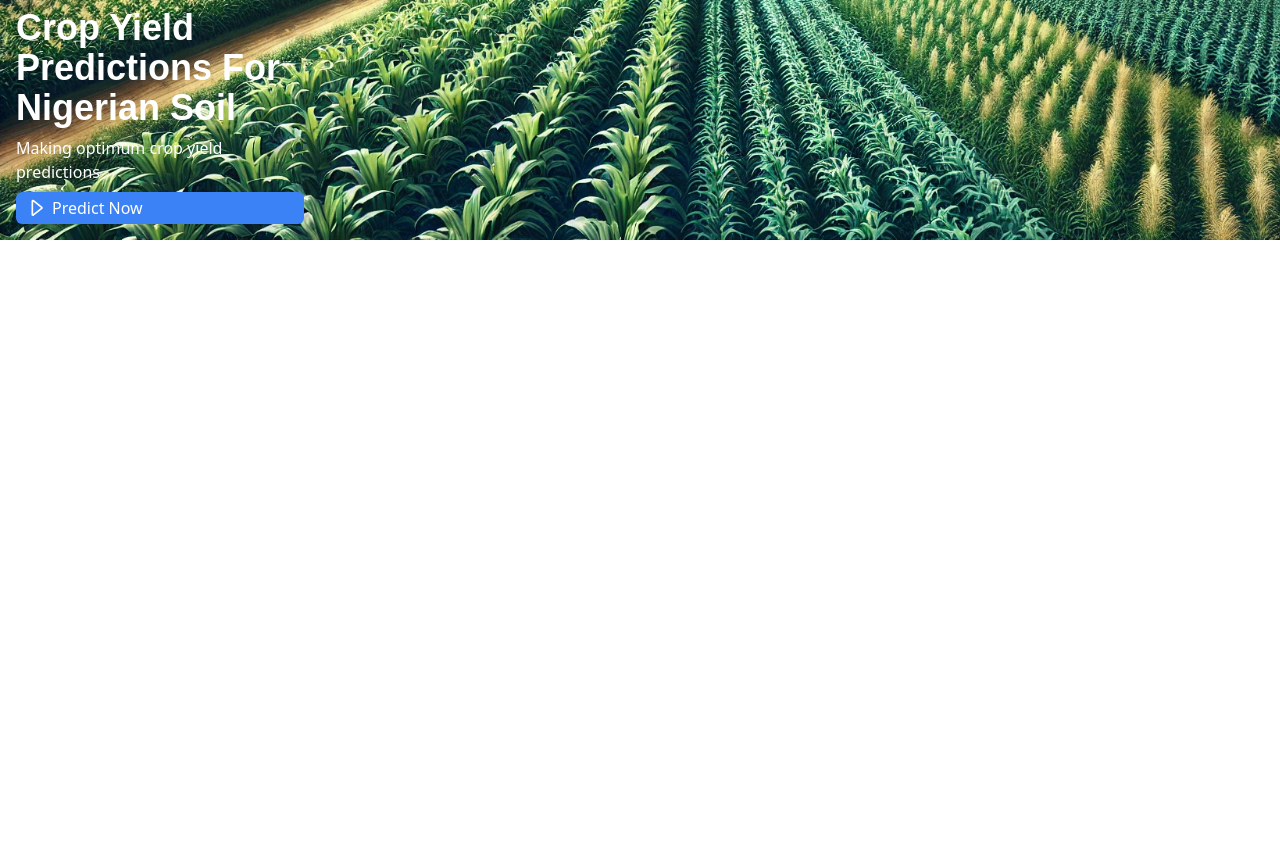
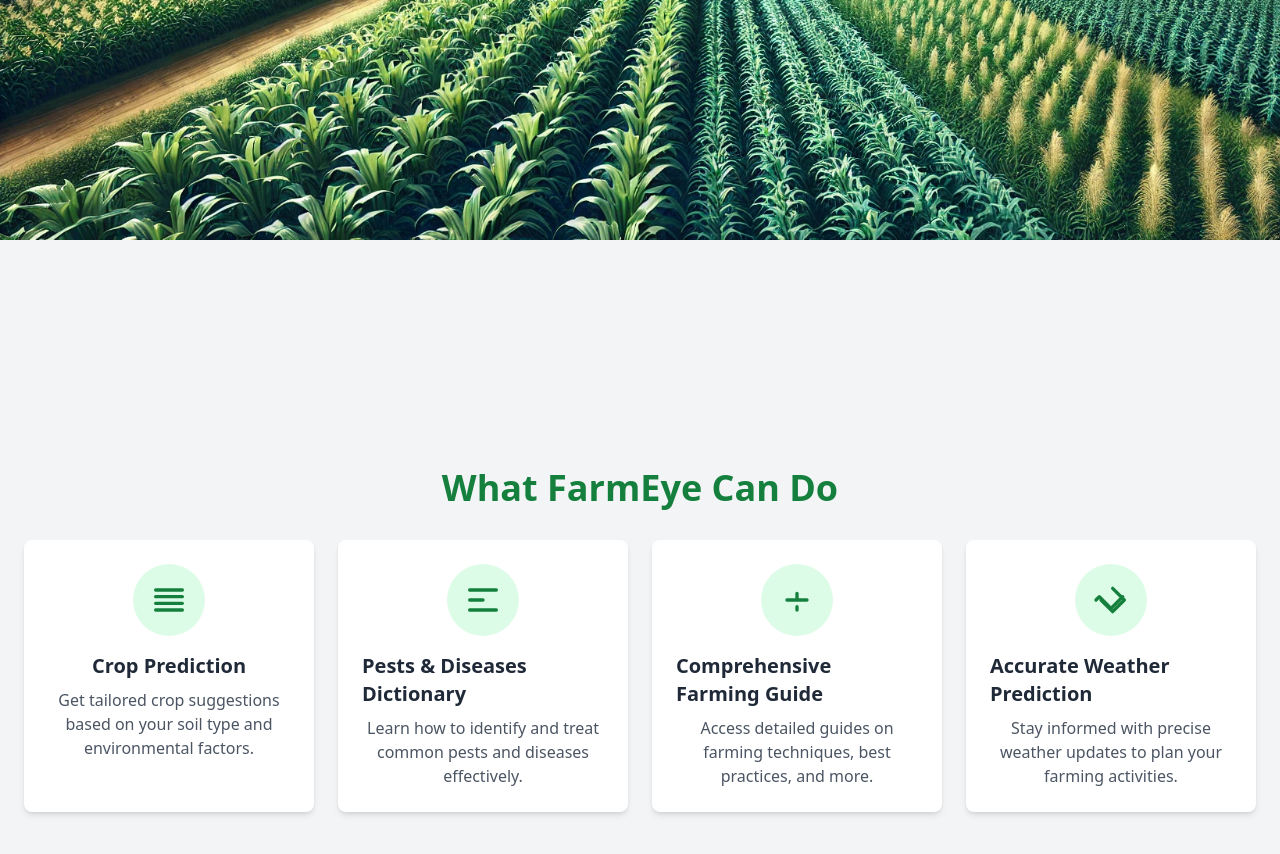
Before and after one commit to ezinneanne/farmeyeml, a Vue app in the folder frontend/vue-frontend/: page / in a window 1280 px wide. Shown: the part 560-1414 px from the top of the page. Before the commit the page ends 800 px from the top, so only its background shows below. Built offline with nearby package versions, Linux system fonts and the light colour scheme.

Commit message:
first commit

```diff
--- /dev/null
+++ b/frontend/vue-frontend/src/components/Features.vue
@@ -0,0 +1,72 @@
+<template>
+    <header class="relative min-h-screen flex flex-col items-center justify-center bg-gray-100 overflow-hidden">
+      <!-- Section Title -->
+      <h1 class="text-4xl font-extrabold text-green-700 mb-8 text-center">
+        What FarmEye Can Do
+      </h1>
+
+      <!-- Features Section -->
+      <div class="grid grid-cols-1 sm:grid-cols-2 lg:grid-cols-4 gap-6 px-6 max-w-7xl">
+        <!-- Feature Card -->
+        <div class="flex flex-col items-center p-6 bg-white rounded-lg shadow-md">
+          <div class="p-4 bg-green-100 rounded-full mb-4">
+            <svg xmlns="http://www.w3.org/2000/svg" class="h-10 w-10 text-green-700" fill="none" viewBox="0 0 24 24" stroke="currentColor">
+              <path stroke-linecap="round" stroke-linejoin="round" stroke-width="2" d="M4 6h16M4 10h16M4 14h16M4 18h16" />
+            </svg>
+          </div>
+          <h3 class="text-xl font-semibold text-gray-800 mb-2">Crop Prediction</h3>
+          <p class="text-gray-600 text-center">
+            Get tailored crop suggestions based on your soil type and environmental factors.
+          </p>
+        </div>
+
+        <!-- Feature Card -->
+        <div class="flex flex-col items-center p-6 bg-white rounded-lg shadow-md">
+          <div class="p-4 bg-green-100 rounded-full mb-4">
+            <svg xmlns="http://www.w3.org/2000/svg" class="h-10 w-10 text-green-700" fill="none" viewBox="0 0 24 24" stroke="currentColor">
+              <path stroke-linecap="round" stroke-linejoin="round" stroke-width="2" d="M4 6h16M4 12h8m-8 6h16" />
+            </svg>
+          </div>
+          <h3 class="text-xl font-semibold text-gray-800 mb-2">Pests & Diseases Dictionary</h3>
+          <p class="text-gray-600 text-center">
+            Learn how to identify and treat common pests and diseases effectively.
+          </p>
+        </div>
+
+        <!-- Feature Card -->
+        <div class="flex flex-col items-center p-6 bg-white rounded-lg shadow-md">
+          <div class="p-4 bg-green-100 rounded-full mb-4">
+            <svg xmlns="http://www.w3.org/2000/svg" class="h-10 w-10 text-green-700" fill="none" viewBox="0 0 24 24" stroke="currentColor">
+              <path stroke-linecap="round" stroke-linejoin="round" stroke-width="2" d="M12 8v4m0 4v2m-6-6h12" />
+            </svg>
+          </div>
+          <h3 class="text-xl font-semibold text-gray-800 mb-2">Comprehensive Farming Guide</h3>
+          <p class="text-gray-600 text-center">
+            Access detailed guides on farming techniques, best practices, and more.
+          </p>
+        </div>
+
+        <!-- Feature Card -->
+        <div class="flex flex-col items-center p-6 bg-white rounded-lg shadow-md">
+          <div class="p-4 bg-green-100 rounded-full mb-4">
+            <svg xmlns="http://www.w3.org/2000/svg" class="h-10 w-10 text-green-700" fill="none" viewBox="0 0 24 24" stroke="currentColor">
+              <path stroke-linecap="round" stroke-linejoin="round" stroke-width="2" d="M3 12l2-2m0 0l7 7 7-7M13 5l7 7-7 7m0 0l-7-7" />
+            </svg>
+          </div>
+          <h3 class="text-xl font-semibold text-gray-800 mb-2">Accurate Weather Prediction</h3>
+          <p class="text-gray-600 text-center">
+            Stay informed with precise weather updates to plan your farming activities.
+          </p>
+        </div>
+      </div>
+    </header>
+  </template>
+
+  <script>
+  export default {
+    name: "Features",
+  };
+  </script>
+
+  <style scoped>
+  </style>
--- a/frontend/vue-frontend/src/components/Header.vue
+++ b/frontend/vue-frontend/src/components/Header.vue
@@ -4,8 +4,7 @@
     <!-- Background image -->
     <div class="absolute inset-0 bg-cover bg-no-repeat" :style="{ backgroundImage: `url(../src/assets/farmland.webp)` }"></div>
 
-    <!--Navbar-->
-    <!-- Logo -->
+    <!-- Navbar -->
     <nav class="relative text-white flex justify-between items-center px-4 py-2 z-10">
       <div class="flex items-center text-white">
         <svg
@@ -24,8 +23,6 @@
         </svg>
         <span class="text-lg font-semibold">FarmEye</span>
       </div>
-
-
 
       <!-- Sign In -->
       <div class="flex items-center text-white">
@@ -49,45 +46,29 @@
 
       <!-- Menu -->
       <div v-show="isMenuOpen" class="absolute top-full right-0 bg-gray-800 text-white mt-1 py-2 px-4 rounded shadow-lg">
-      <!-- Menu items -->
-      <!--<a href="#" class="block py-2">Profile</a>-->
         <router-link to="/" class="block py-2">Home</router-link>
-      <!--<router-link to="/logout" class="block py-2">Logout</router-link>-->
       </div>
     </nav>
-    <!--End of Nav-->
+    <!-- End of Navbar -->
 
     <!-- Description box -->
-    <div class="absolute bottom-0 left-0 flex flex-col justify-between p-4 w-full sm:w-1/2 md:w-1/3 lg:w-1/4">
+    <div class="absolute inset-0 flex items-center justify-center">
+      <div class="flex flex-col items-center space-y-4 p-4 bg-opacity-50">
         <!-- Description box content -->
-      <div class="flex flex-col space-y-2">
-        <h1 class="text-4xl font-bold DM-Sans text-white">Crop Yield Predictions For Nigerian Soil</h1>
-        <div class="flex items-center space-x-2">
-          <span class="text-white" >
-            Making optimum crop yield predictions
+        <h1 class="text-4xl font-bold DM-Sans text-gray-600 text-center">
+          High Productivity For Nigerian Soil
+        </h1>
+        <span class="font-bold text-gray-600 text-center">
+          Improving productivity in Nigerian farms
         </span>
-        </div>
-        <button class="inline-flex items-center space-x-2 bg-blue-500 text-white px-2 py-1 rounded-md hover:bg-blue-700">
-            <svg
-  xmlns="http://www.w3.org/2000/svg"
-  fill="none"
-  viewBox="0 0 24 24"
-  stroke="currentColor"
-  class="w-5 h-5"
->
-  <path
-    stroke-linecap="round"
-    stroke-linejoin="round"
-    stroke-width="2"
-    d="M10 20.242V3.758C10 3.34 10.336 3 10.75 3c.177 0 .348.059.492.168l10 8a.75.75 0 0 1 0 1.164l-10 8a.75.75 0 0 1-.742.008.75.75 0 0 1-.508-.726z"
-  />
-</svg>
-          <span>Predict Now</span>
+        <button class="inline-flex justify-center items-center bg-green-600 text-white px-4 py-2 rounded-md hover:bg-green-500">
+          Predict Now
         </button>
       </div>
     </div>
   </header>
 </template>
+
 
 <script>
 
--- a/frontend/vue-frontend/src/views/HomeView.vue
+++ b/frontend/vue-frontend/src/views/HomeView.vue
@@ -1,9 +1,11 @@
 <script setup>
 import Header from '../components/Header.vue';
+import Features from '../components/Features.vue';
 </script>
 
 <template>
   <main>
     <Header />
+    <Features />
   </main>
 </template>
```
Lines whose indentation alone changed are shown as unchanged.
